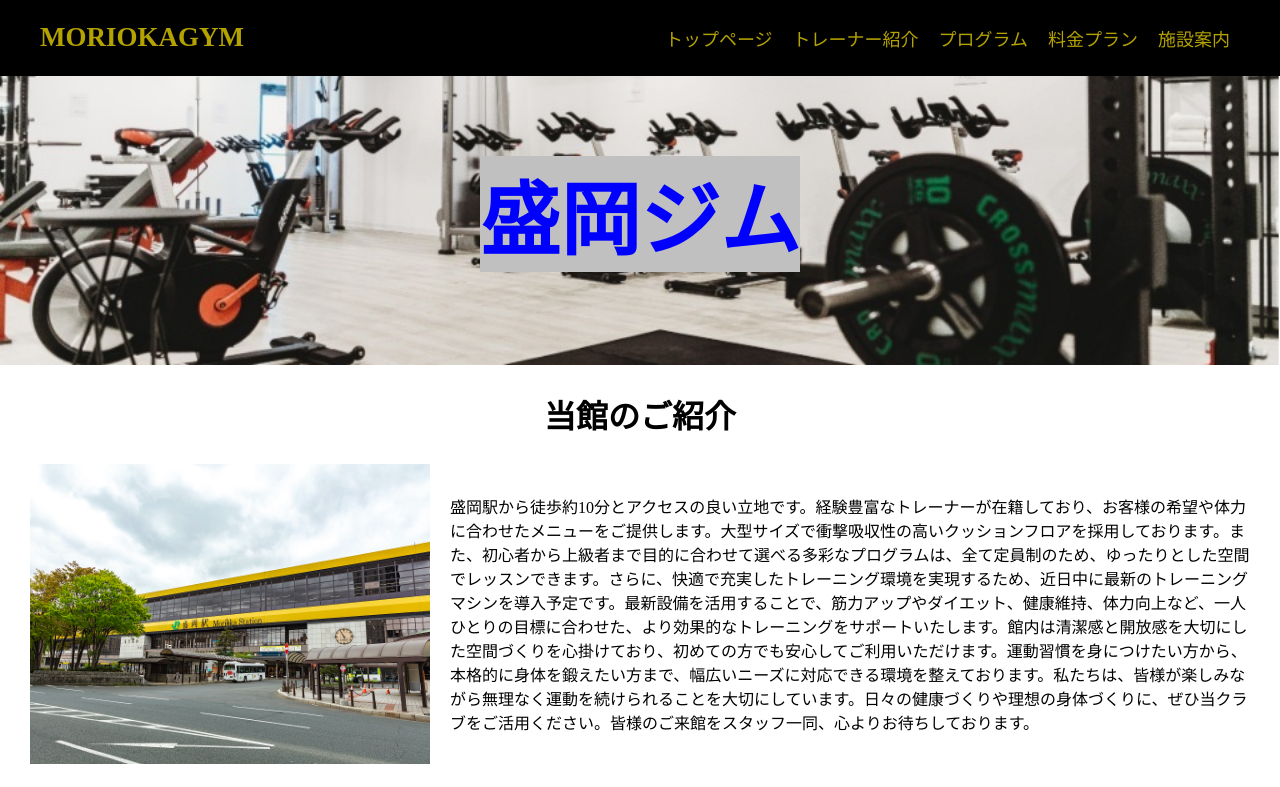
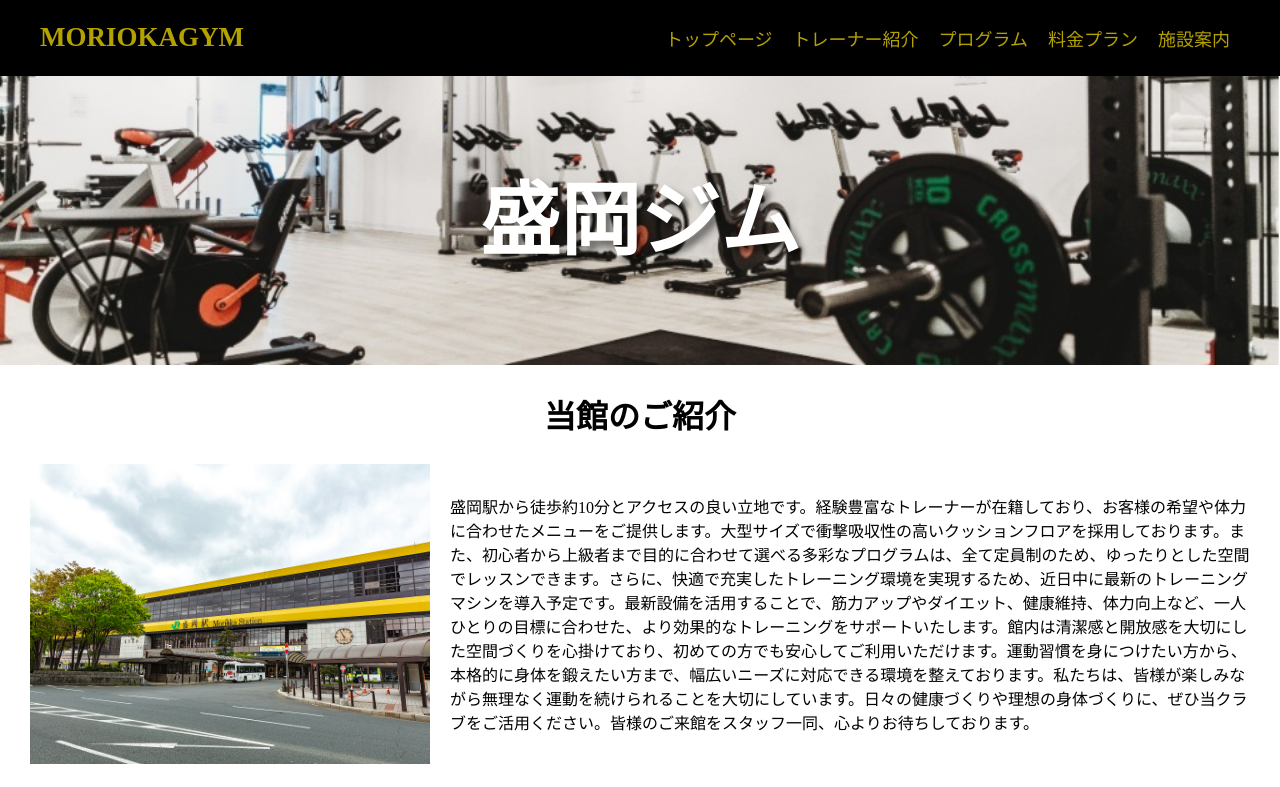
Before and after one commit to hakamata-1106/morioka-gym, a plain HTML site: page index.html in a window 1280 px wide. Shown: the top 787 px of the page. Drawn offline with Linux system fonts and the light colour scheme.

Commit message:
index.htmlトップ画像上の文字色を白に変更。シャドウを追加。背景色を削除。

```diff
--- a/Toppage.css
+++ b/Toppage.css
@@ -32,12 +32,10 @@ body {
     top: 20%;
     left: 50%;
     transform: translate(-50%, -50%);
-    /* ど真ん中に調整 */
-    color: blue;
+    color: white;
     font-size: 80px;
     font-weight: bold;
-    background-color: silver;
-
+    text-shadow: 5px 6px 7px rgba(0, 0, 0, 0.5);
 }
 
 .introduction {
```
